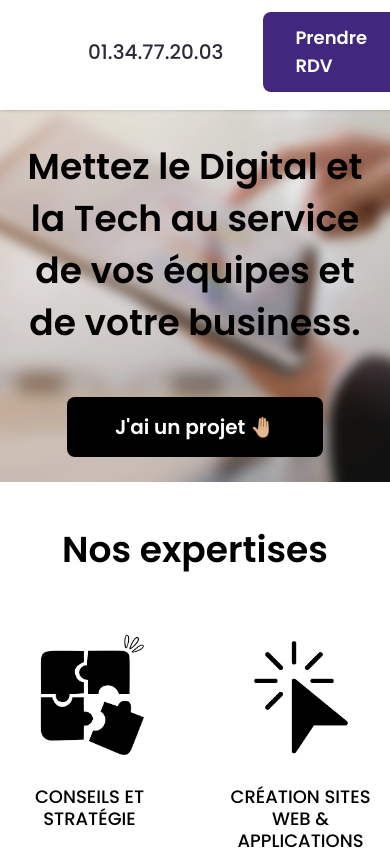
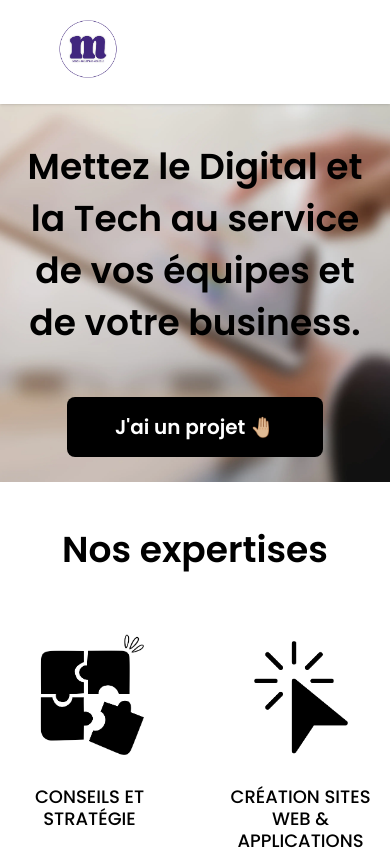
Before and after one commit to ThibaultG94/marketing-box-web-showcase, a React (Vite) app: page / in a window 390 px wide. Shown: the top 850 px of the page. Built offline with nearby package versions, Linux system fonts and the light colour scheme.

Commit message:
Adjustment of Header styles: modification of font sizes and spacing, update of phone number to improve user interaction.

```diff
--- a/src/components/layout/Header.jsx
+++ b/src/components/layout/Header.jsx
@@ -5,7 +5,7 @@ const CTAButton = ({ href, children }) => (
     href={href}
     target="_blank"
     rel="noopener noreferrer"
-    className="bg-[#42277e] text-white text-lg px-8 py-3 rounded-lg font-semibold transition-all"
+    className="bg-[#42277e] text-white text-md px-6 py-2.5 lg:text-lg lg:px-8 lg:py-3 rounded-lg font-semibold transition-all"
     whileHover={{ scale: 1.02 }}
     whileTap={{ scale: 0.98 }}
   >
@@ -16,12 +16,12 @@ const CTAButton = ({ href, children }) => (
 const PhoneNumber = () => (
   <motion.a
     href="tel:01.34.77.20.03"
-    className="flex items-center gap-1 text-xl text-[#2b2a35] font-medium"
+    className="flex items-center gap-1 text-lg lg:text-xl text-[#2b2a35] font-medium"
     whileHover={{ scale: 1.05 }}
     whileTap={{ scale: 0.95 }}
   >
     <span className="hidden sm:inline">📲</span>
-    01.34.77.20.03
+    01.23.45.67.89
   </motion.a>
 );
 
@@ -32,7 +32,7 @@ const Header = () => {
       animate={{ y: 0 }}
       className="fixed top-0 left-0 right-0 bg-white shadow-sm z-50"
     >
-      <div className="container mx-auto px-22 pt-3 pb-4.5">
+      <div className="container mx-auto px-12 lg:px-22 pt-3 pb-4.5">
         <nav className="flex justify-between items-center">
           {/* Logo */}
           <motion.a href="/" whileHover={{ scale: 1.05 }} className="w-20">
@@ -44,7 +44,7 @@ const Header = () => {
           </motion.a>
 
           {/* Right-hand navigation */}
-          <div className="flex items-center gap-10">
+          <div className="hidden md:flex items-center gap-10">
             <PhoneNumber />
             <CTAButton href="https://projet.marketingbox.fr">
               Prendre RDV
```
